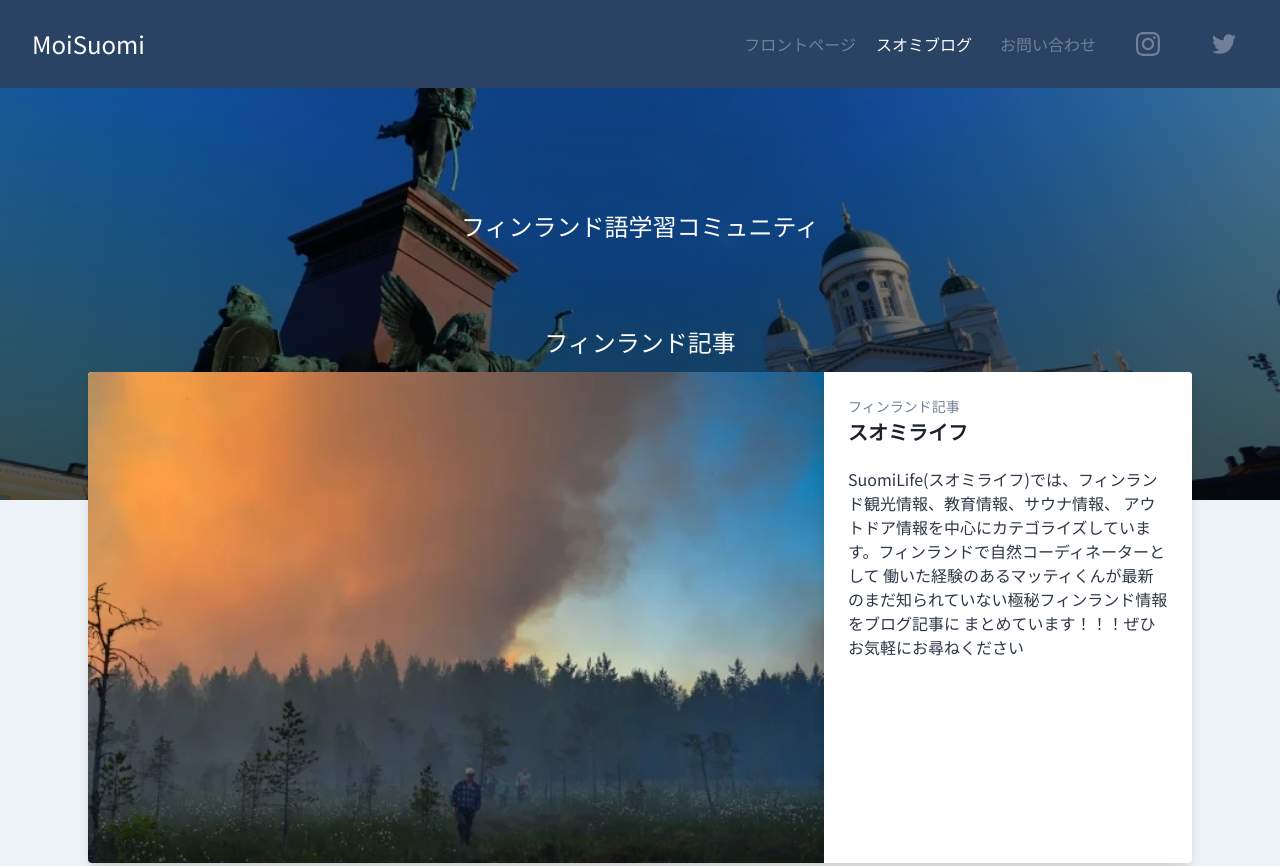
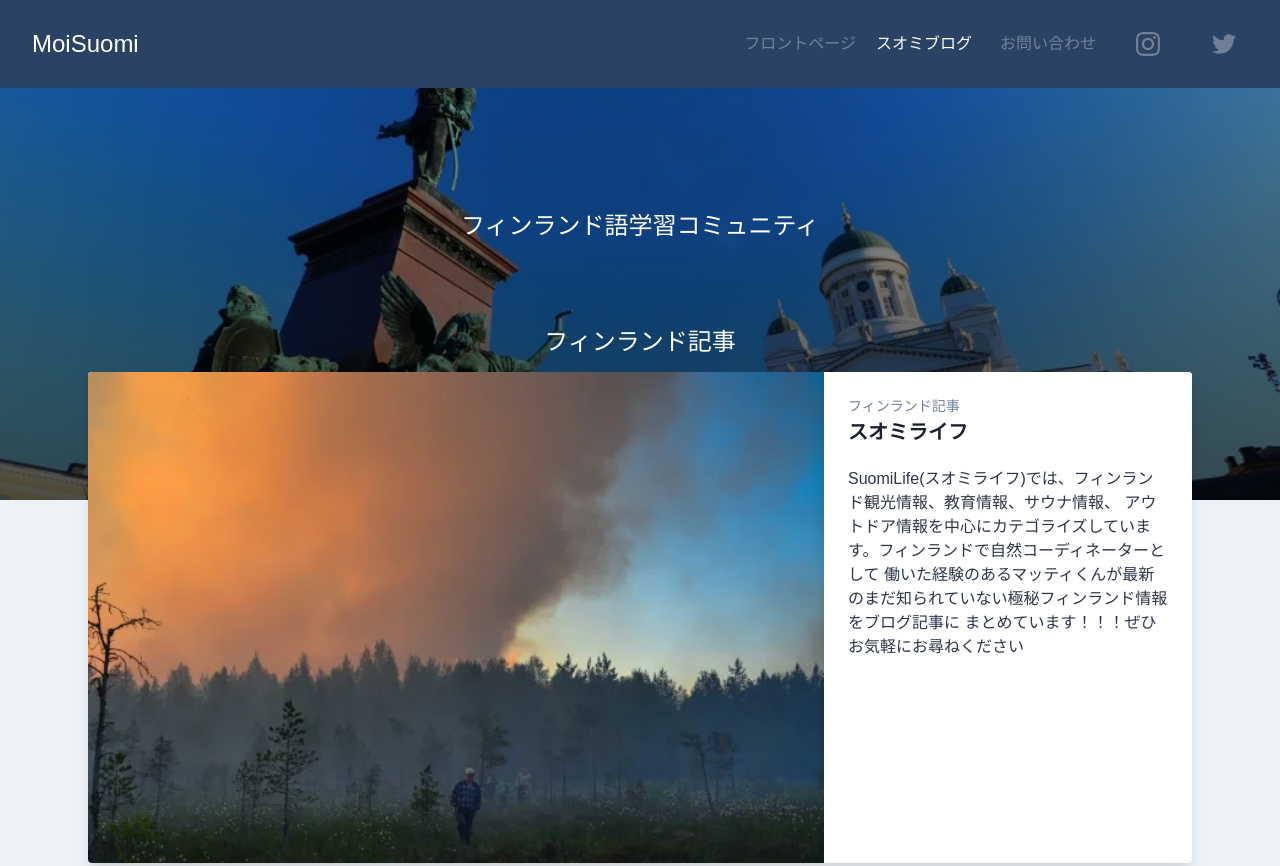
Before and after one commit to sllark/moisum, a plain HTML site: page blog.html in a window 1280 px wide. Shown: the top 866 px of the page. Drawn offline with nearby package versions, Linux system fonts and the light colour scheme.

Commit message:
blog updated

```diff
--- a/blog.html
+++ b/blog.html
@@ -9,10 +9,12 @@
 		<meta name="author" content="name">
     <meta name="description" content="description here">
 		<meta name="keywords" content="keywords,here">
-		<link href="https://cdnjs.cloudflare.com/ajax/libs/animate.css/3.7.0/animate.min.css" rel="stylesheet">
-		<link href="https://fonts.googleapis.com/css?family=Noto+Sans+JP&display=swap" rel="stylesheet">
-		<link href="https://unpkg.com/tailwindcss/dist/tailwind.min.css" rel="stylesheet"> <!--Replace with your tailwind.css once created-->
-		<style>
+		<link href="https://cdnjs.cloudflare.com/ajax/libs/animate.css/3.7.0/animate.min.css" rel="preload stylesheet" as="style"  onload="this.onload=null;this.rel='stylesheet'">
+		<link href="css/tailwind.min.css" rel="stylesheet"> <!--Replace with your tailwind.css once created-->
+		<link href="https://fonts.googleapis.com/css?family=Roboto&display=swap" rel="stylesheet">
+
+
+	<style>
 		body {font-family: 'Noto Sans JP', sans-serif;}
 		</style>
 </head>
@@ -21,7 +23,7 @@
 		<div class="flex items-center flex-shrink-0 text-white mr-6">
 			<a class="text-white no-underline hover:text-white hover:no-underline" href="#">
 				<a href="index.html">	<span class="text-2xl pl-2"><i class="em em-grinning"></i> MoiSuomi</span></a>
-
+      </a>
 		</div>
 
 		<div class="block lg:hidden">
```
